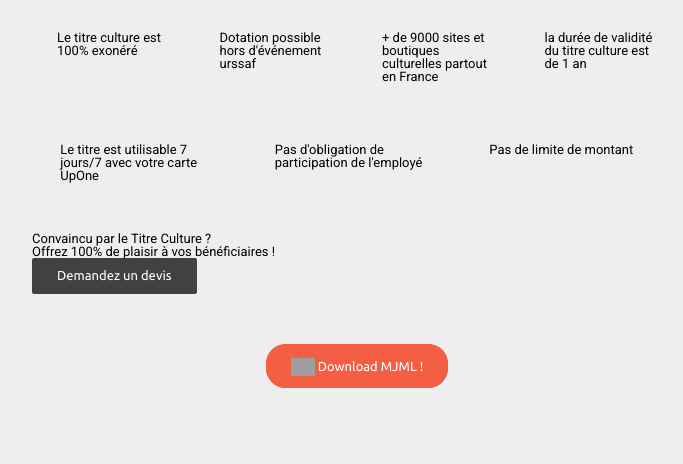
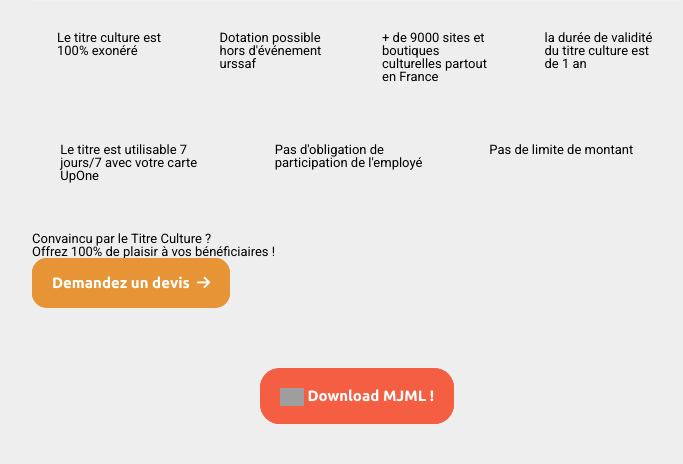
Before and after one commit to StraetenMax/upone-MJML, a web app: file html/index.html in a window 1280 px wide. Shown: the part 954-1418 px from the top of the page, without its empty margins (283-966 px from the left). Before the commit the page ends 1342 px from the top, so only its background shows below. Run offline with its HTML, style and script files only (its server is not run), Linux system fonts and the light colour scheme; some libraries are stand-ins or nearby versions; grey boxes are pictures that could not be loaded.

Commit message:
mettre le bouton en attributes

```diff
--- a/html/index.html
+++ b/html/index.html
@@ -609,12 +609,12 @@
         <tbody>
           <tr>
             <td
-               align="center" bgcolor="#414141" role="presentation" style="border:none;border-radius:3px;cursor:auto;mso-padding-alt:10px 25px;background:#414141;" valign="middle"
+               align="center" bgcolor="#e69435" role="presentation" style="border:none;border-radius:15px;cursor:auto;mso-padding-alt:16px 20px;background:#e69435;" valign="middle"
             >
               <p
-                 style="display:inline-block;background:#414141;color:#ffffff;font-family:Ubuntu, Helvetica, Arial, sans-serif;font-size:13px;font-weight:normal;line-height:120%;margin:0;text-decoration:none;text-transform:none;padding:10px 25px;mso-padding-alt:0px;border-radius:3px;"
+                 style="display:inline-block;background:#e69435;color:#ffffff;font-family:Ubuntu, Helvetica, Arial, sans-serif;font-size:15px;font-weight:600;line-height:120%;margin:0;text-decoration:none;text-transform:none;padding:16px 20px;mso-padding-alt:0px;border-radius:15px;"
               >
-                Demandez un devis
+                Demandez un devis&nbsp; <i class="fa-solid fa-arrow-right" style="color:#ffffff;"></i>
               </p>
             </td>
           </tr>
@@ -656,7 +656,7 @@
 
               <tr>
                 <td
-                   align="center" style="font-size:0px;padding:10px 25px;word-break:break-word;"
+                   align="center" style="font-size:0px;padding:20px 0;word-break:break-word;"
                 >
 
       <table
@@ -665,10 +665,10 @@
         <tbody>
           <tr>
             <td
-               align="center" bgcolor="#F45E43" role="presentation" style="border:none;border-radius:20px;cursor:auto;mso-padding-alt:10px 25px;background:#F45E43;" valign="middle"
+               align="center" bgcolor="#F45E43" role="presentation" style="border:none;border-radius:20px;cursor:auto;mso-padding-alt:16px 20px;background:#F45E43;" valign="middle"
             >
               <a
-                 href="#" style="display:inline-block;background:#F45E43;color:white;font-family:Ubuntu, Helvetica, Arial, sans-serif;font-size:13px;font-weight:normal;line-height:24px;margin:0;text-decoration:none;text-transform:none;padding:10px 25px;mso-padding-alt:0px;border-radius:20px;" target="_blank"
+                 href="#" style="display:inline-block;background:#F45E43;color:white;font-family:Ubuntu, Helvetica, Arial, sans-serif;font-size:15px;font-weight:600;line-height:24px;margin:0;text-decoration:none;text-transform:none;padding:16px 20px;mso-padding-alt:0px;border-radius:20px;" target="_blank"
               >
                 <img src="https://mjml.io/assets/img/mjml-logo.png" style="width:24px; vertical-align:middle;"/>&nbsp;Download MJML !
               </a>
--- a/pug/index.pug
+++ b/pug/index.pug
@@ -8,7 +8,7 @@
             mj-text(padding="20px 0" align="left" font-size="32px" line-height="100%" font-weight="400" color="#000000") Offrez un accès à la #[span(style="color:#e69435;font-weight:600;") culture] à tous vos bénéficiaires
             mj-text(padding="0" align="left" font-size="15px" line-height="100%" font-weight="600" color="#000000") Saviez-vous que le panier moyen en 2024 dédié aux activités culturelles des salariés français a atteint 320€ ?
             mj-text(padding="0" align="left" font-size="15px" line-height="100%" font-weight="400" color="#000000") Contribuez à simplifier l'accès à la dotation Culture pour le bien-être de vos équipes/bénéficiaires !
-            mj-button(padding="20px 0" align="left" background-color="#e69435" vertical-align="middle" font-size="15px" font-weight="600" color="#ffffff" inner-padding="16px 20px" border-radius="15px") Demandez une demo&nbsp; #[i(class="fa-solid fa-arrow-right" style="color:#ffffff;")]
+            mj-button(align="left") Demandez une demo&nbsp; #[i(class="fa-solid fa-arrow-right" style="color:#ffffff;")]
         mj-column
             mj-image(padding="0" src="https://op.ed-manleads.com/clt-su/upone/assets/2024-07/col_02.jpg")/
     mj-section(background-color="#f1f1f1" padding="0")
@@ -34,4 +34,4 @@
     mj-section
         mj-text Convaincu par le Titre Culture ?
         mj-text Offrez 100% de plaisir à vos bénéficiaires !
-        mj-button Demandez un devis
+        mj-button(align='center') Demandez un devis&nbsp; #[i(class="fa-solid fa-arrow-right" style="color:#ffffff;")]
--- a/pug/templates/_layout.pug
+++ b/pug/templates/_layout.pug
@@ -13,6 +13,7 @@
             <meta name="format-detection" content="email=no"/>
         mj-attributes
             mj-text(font-family="Roboto, Arial, Helvetica, sans-serif")
+            mj-button(padding="20px 0" background-color="#e69435" vertical-align="middle" font-size="15px" font-weight="600" color="#ffffff" inner-padding="16px 20px" border-radius="15px")/
         mj-breakpoint(width='480px')
         mj-style.
              @import "https://cdnjs.cloudflare.com/ajax/libs/font-awesome/6.1.0/css/all.min.css"
```
Also changed, not shown: 1 other file.
